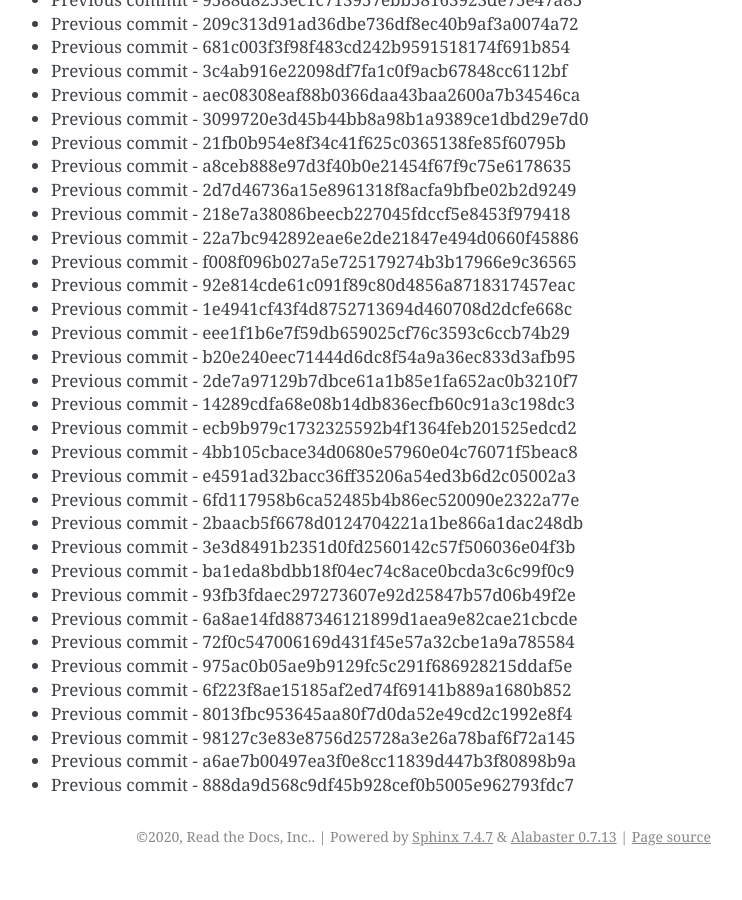
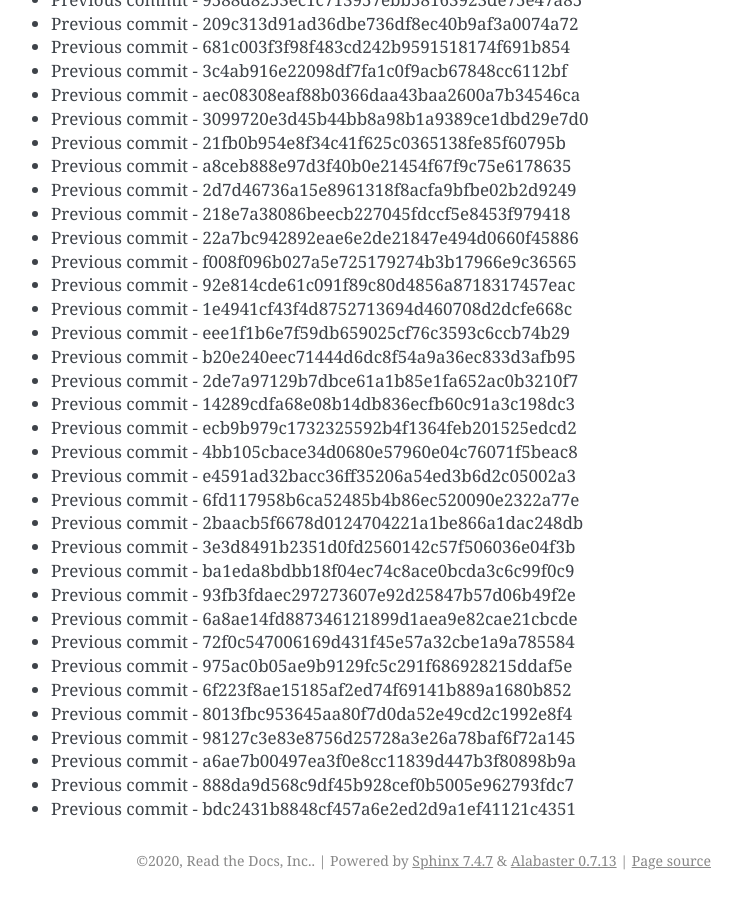
Before and after one commit to readthedocs/rtd-git-stresstest, a Sphinx documentation site: the page built from docs/updates.rst, in a window 1280 px wide and 900 px high, scrolled down 53342 px. Shown: the whole window, without its empty margins (399-1141 px from the left). Built offline with Sphinx 7.4.7, drawn with Linux system fonts in a browser that asks for light colours; before the commit the page ends 54218 px from its top, so only the background shows below that.

Commit message:
Generating commit from previous: bdc2431b8848cf457a6e2ed2d9a1ef41121c4351

```diff
--- a/docs/updates.rst
+++ b/docs/updates.rst
@@ -2273,3 +2273,4 @@ It can be tested for any performance characteristics.
 * Previous commit - 98127c3e83e8756d25728a3e26a78baf6f72a145
 * Previous commit - a6ae7b00497ea3f0e8cc11839d447b3f80898b9a
 * Previous commit - 888da9d568c9df45b928cef0b5005e962793fdc7
+* Previous commit - bdc2431b8848cf457a6e2ed2d9a1ef41121c4351
```
